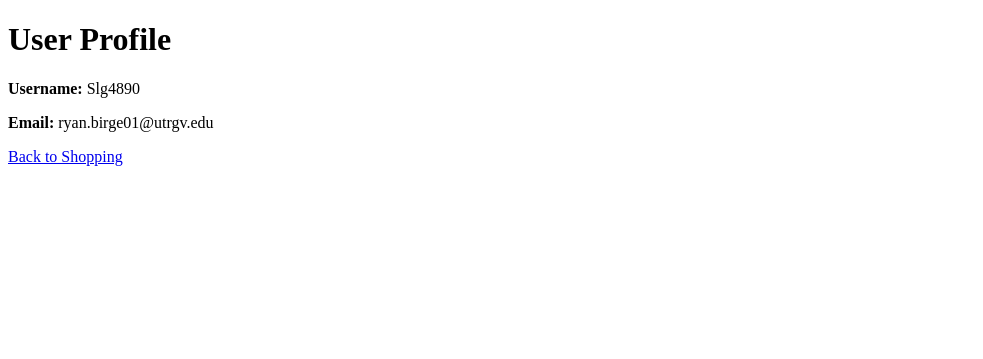
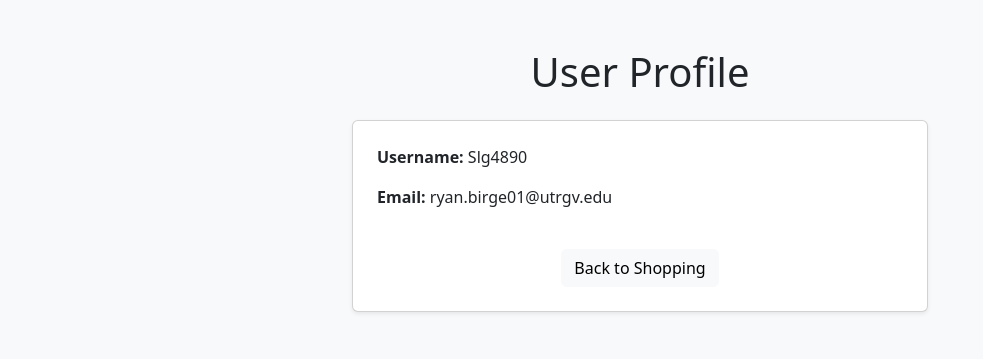
Before and after one commit to rafaelmbarroso/V-Mart, a Django app: page /profile/ in a window 1280 px wide. Shown: the top 359 px of the page, without its empty margins (0-983 px from the left). Run offline with Django 5.2, Linux system fonts and the light colour scheme; a user stored in the database is signed in.

Commit message:
Ready for "Views" submission

```diff
--- a/market_App/templates/profile.html
+++ b/market_App/templates/profile.html
@@ -3,13 +3,25 @@
 <head>
     <meta charset="UTF-8">
     <title>My Profile</title>
+    <link rel="stylesheet" href="https://cdn.jsdelivr.net/npm/bootstrap@5.3.2/dist/css/bootstrap.min.css">
 </head>
-<body>
-    <h1>User Profile</h1>
 
-    <p><strong>Username:</strong> {{ user.username }}</p>
-    <p><strong>Email:</strong> {{ user.email }}</p>
+<body class="bg-light">
 
-    <a href="{% url 'dashboard' %}">Back to Shopping</a>
+<div class="container py-5" style="max-width: 600px;">
+
+    <h1 class="mb-4 text-center">User Profile</h1>
+
+    <div class="card shadow-sm p-4">
+        <p><strong>Username:</strong> {{ user.username }}</p>
+        <p><strong>Email:</strong> {{ user.email }}</p>
+
+        <div class="mt-4 text-center">
+            <a href="{% url 'dashboard' %}" class="btn btn-light">Back to Shopping</a>
+        </div>
+    </div>
+
+</div>
+
 </body>
 </html>
```
Also changed, not shown: db.sqlite3.
